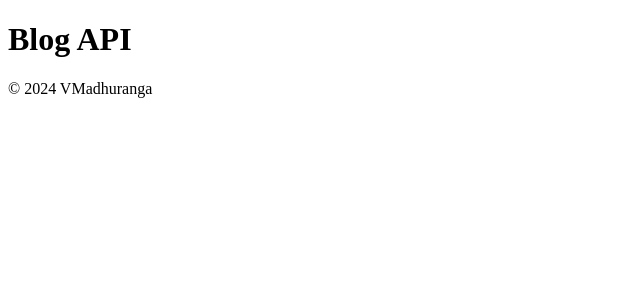
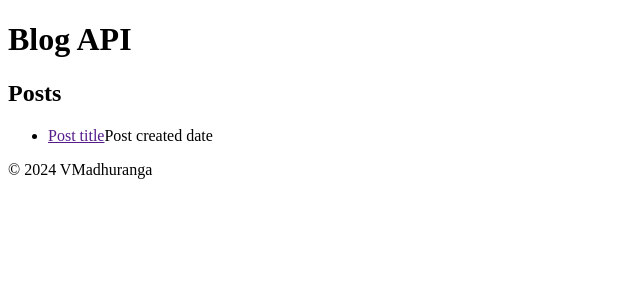
Before and after one commit to VMadhuranga/blog-api-reader-frontend, a React (Vite) app: page /posts in a window 1280 px wide. Shown: the top 300 px of the page, without its empty margins (0-640 px from the left). Built offline with nearby package versions, Linux system fonts and the light colour scheme.

Commit message:
Add Outlet component

```diff
--- a/src/App.jsx
+++ b/src/App.jsx
@@ -1,3 +1,4 @@
+import { Outlet } from "react-router-dom";
 import "./App.css";
 
 function App() {
@@ -6,7 +7,9 @@ function App() {
       <header>
         <h1>Blog API</h1>
       </header>
-      <main></main>
+      <main>
+        <Outlet />
+      </main>
       <footer>&copy; 2024 VMadhuranga</footer>
     </>
   );
```
